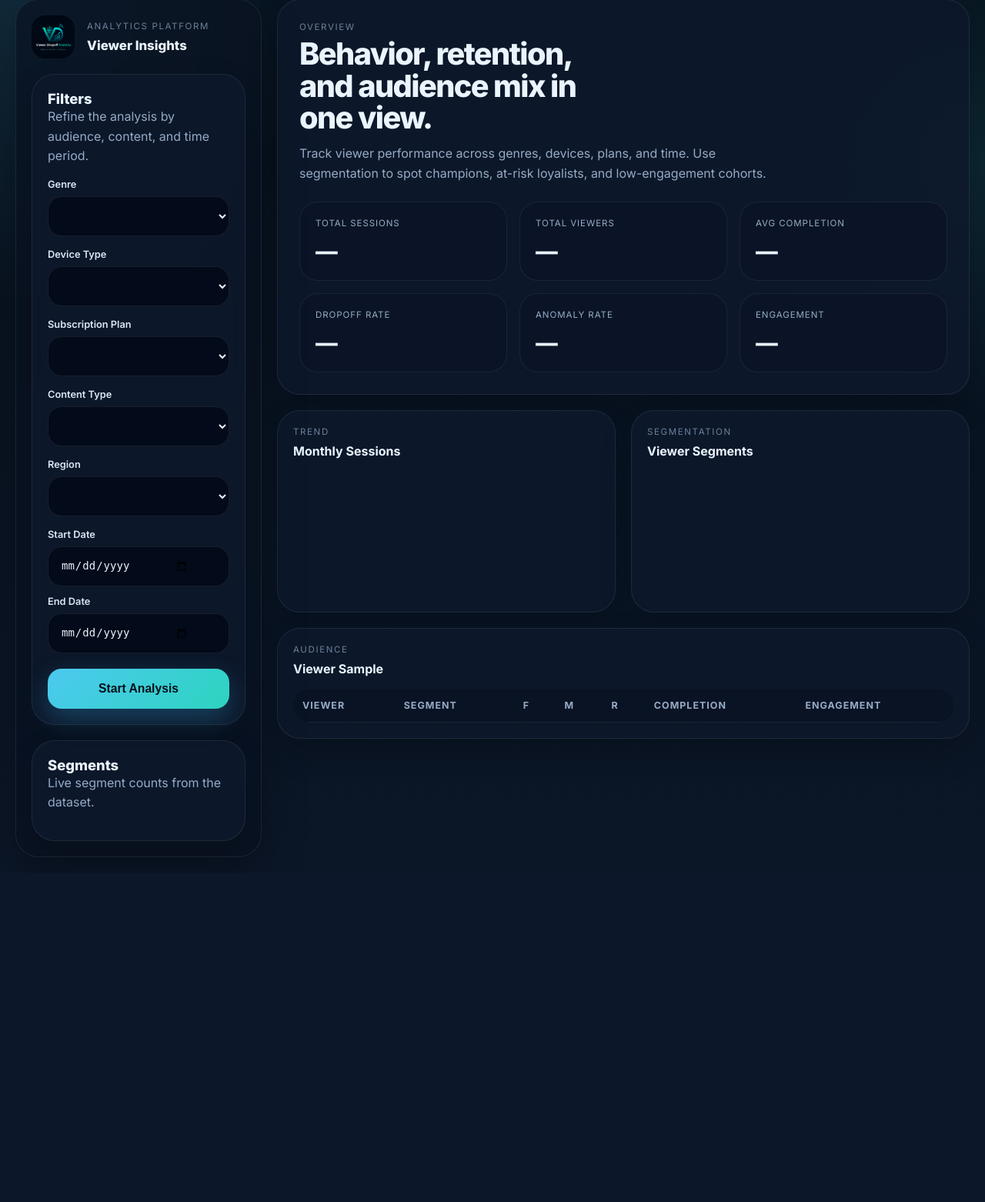
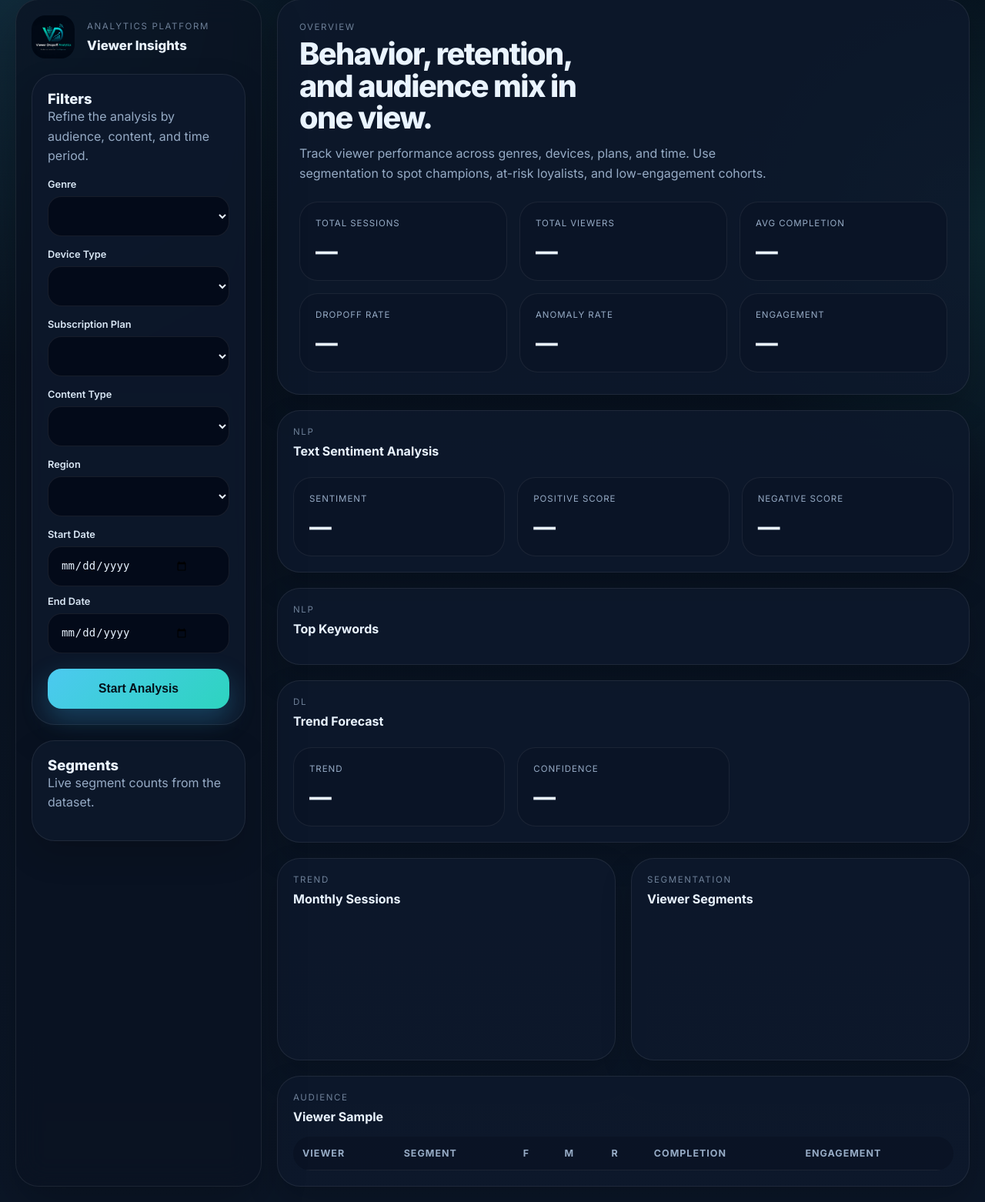
Before and after one commit to chandru0708/Viewer_Drop_Analytics, a Flask app: page / in a window 1280 px wide. Shown: the part 21-1583 px from the top of the page at 77% size. Before the commit the page ends 1137 px from the top, so only its background shows below. Run offline with Flask 3, Linux system fonts and the light colour scheme; lists and menus that the app fills with data are empty; a map, chart or similar area stays blank.

Commit message:
Add NLP and DL modules to dashboard

```diff
--- a/app.py
+++ b/app.py
@@ -3,13 +3,20 @@ import numpy as np
 import pandas as pd
 from flask import Flask, jsonify, render_template, request
 from statsmodels.tsa.holtwinters import ExponentialSmoothing
+from scripts.nlp_engine import get_sentiment, get_top_keywords
+from scripts.dl_engine import simple_trend_forecast
+
+from scripts.nlp_engine import get_sentiment, get_top_keywords
+from scripts.dl_engine import simple_trend_forecast
 
 app = Flask(__name__)
 DATA_PATH = os.path.join("data", "raw", "Master_Entertainment_Data.xlsx")
 
+
 @app.route("/")
 def dashboard():
     return render_template("dashboard.html")
+
 
 @app.route("/api/debug-data")
 def debug_data():
@@ -23,6 +30,7 @@ def debug_data():
         })
     except Exception as exc:
         return jsonify({"status": "error", "message": str(exc)}), 500
+
 
 def load_data():
     if not os.path.exists(DATA_PATH):
@@ -100,6 +108,7 @@ def load_data():
     df["session_month"] = df["session_date"].dt.to_period("M").astype(str)
     return df
 
+
 def apply_filters(df, filters):
     filtered = df.copy()
 
@@ -127,6 +136,7 @@ def apply_filters(df, filters):
 
     return filtered
 
+
 def add_anomaly_flags(df):
     out = df.copy()
     out["anomaly_low_completion"] = (out["completion_rate"] < 20).astype(int)
@@ -139,6 +149,7 @@ def add_anomaly_flags(df):
     ).astype(int)
     return out
 
+
 def compute_kpis(df):
     return {
         "total_sessions": int(df["session_id"].nunique()),
@@ -148,6 +159,7 @@ def compute_kpis(df):
         "anomaly_rate": round(float(df["anomaly_flag"].mean() * 100), 2),
         "avg_engagement_score": round(float(df["engagement_score"].mean()), 2)
     }
+
 
 def monthly_summary(df):
     return (
@@ -159,6 +171,7 @@ def monthly_summary(df):
         )
         .sort_values("session_month")
     )
+
 
 def category_summary(df, col, label):
     result = (
@@ -177,6 +190,7 @@ def category_summary(df, col, label):
     result["dropoff_rate_pct"] = result["dropoff_rate_pct"].round(2)
     return result.rename(columns={col: label})
 
+
 def daily_sessions(df):
     out = df.copy()
     out["session_day"] = pd.to_datetime(out["session_date"]).dt.normalize()
@@ -186,6 +200,7 @@ def daily_sessions(df):
         .rename(columns={"session_day": "session_date"})
         .sort_values("session_date")
     )
+
 
 def forecast_sessions(daily_df, periods=30):
     if len(daily_df) < 7:
@@ -212,6 +227,7 @@ def forecast_sessions(daily_df, periods=30):
         "lower_ci": np.round(np.maximum(vals - 1.96 * residual_std, 0), 2),
         "upper_ci": np.round(vals + 1.96 * residual_std, 2)
     })
+
 
 def compute_viewer_segmentation(df):
     base_date = df["session_date"].max() + pd.Timedelta(days=1)
@@ -291,6 +307,7 @@ def compute_viewer_segmentation(df):
 
     return viewer, segment_summary
 
+
 @app.route("/api/filter-options")
 def filter_options():
     try:
@@ -310,6 +327,7 @@ def filter_options():
     except Exception as exc:
         return jsonify({"status": "error", "message": str(exc)}), 500
 
+
 @app.route("/api/run-analysis", methods=["POST"])
 def run_analysis():
     try:
@@ -323,14 +341,24 @@ def run_analysis():
                 "message": "No data available for the selected filters."
             })
 
-        monthly = monthly_summary(filtered)
+        sample_text = payload.get(
+            "sample_text",
+            "The content has strong growth and positive engagement, but some users show weak retention."
+        )
+
         daily = daily_sessions(filtered)
         forecast = forecast_sessions(daily, periods=30)
+        viewer_table, segment_summary = compute_viewer_segmentation(filtered)
+        nlp_result = get_sentiment(sample_text)
+        keywords = get_top_keywords(sample_text, top_n=8)
+
+        series_for_dl = daily["sessions"].tolist() if len(daily) else filtered["watch_time_minutes"].tolist()
+        dl_result = simple_trend_forecast(series_for_dl, future_steps=7)
 
         return jsonify({
             "status": "success",
             "kpis": compute_kpis(filtered),
-            "monthly": monthly.to_dict(orient="records"),
+            "monthly": monthly_summary(filtered).to_dict(orient="records"),
             "genre_summary": category_summary(filtered, "genre", "genre").to_dict(orient="records"),
             "device_summary": category_summary(filtered, "device_type", "device_type").to_dict(orient="records"),
             "subscription_summary": category_summary(filtered, "subscription_plan", "subscription_plan").to_dict(orient="records"),
@@ -351,10 +379,16 @@ def run_analysis():
                     "upper_ci": float(r["upper_ci"])
                 }
                 for _, r in forecast.iterrows()
-            ]
+            ],
+            "segmentation_sample": viewer_table.head(20).to_dict(orient="records"),
+            "segment_summary": segment_summary.to_dict(orient="records"),
+            "nlp_result": nlp_result,
+            "keywords": keywords,
+            "dl_result": dl_result
         })
     except Exception as exc:
         return jsonify({"status": "error", "message": str(exc)}), 500
+
 
 @app.route("/api/segmentation", methods=["POST"])
 def segmentation():
@@ -378,6 +412,7 @@ def segmentation():
     except Exception as exc:
         return jsonify({"status": "error", "message": str(exc)}), 500
 
+
 if __name__ == "__main__":
     print("STARTING FLASK APP")
     app.run(debug=True)
--- /dev/null
+++ b/scripts/nlp_engine.py
@@ -0,0 +1,52 @@
+import re
+from collections import Counter
+
+POSITIVE_WORDS = {
+    "good", "great", "positive", "growth", "gain", "up", "bull", "profit",
+    "strong", "better", "improve", "excellent", "rise", "increase"
+}
+
+NEGATIVE_WORDS = {
+    "bad", "poor", "negative", "loss", "down", "bear", "risk", "weak",
+    "decline", "drop", "worse", "fall", "decrease"
+}
+
+STOP_WORDS = {
+    "the", "and", "for", "with", "that", "this", "from", "have", "are",
+    "was", "were", "will", "been", "into", "your", "you", "our", "their"
+}
+
+def clean_text(text):
+    text = str(text).lower()
+    text = re.sub(r"http\S+|www\S+", " ", text)
+    text = re.sub(r"[^a-z\s]", " ", text)
+    text = re.sub(r"\s+", " ", text).strip()
+    return text
+
+def tokenize(text):
+    return [w for w in clean_text(text).split() if len(w) > 2]
+
+def get_sentiment(text):
+    tokens = tokenize(text)
+    pos = sum(1 for t in tokens if t in POSITIVE_WORDS)
+    neg = sum(1 for t in tokens if t in NEGATIVE_WORDS)
+
+    if pos > neg:
+        sentiment = "Positive"
+    elif neg > pos:
+        sentiment = "Negative"
+    else:
+        sentiment = "Neutral"
+
+    return {
+        "clean_text": clean_text(text),
+        "tokens": tokens,
+        "sentiment": sentiment,
+        "positive_score": pos,
+        "negative_score": neg
+    }
+
+def get_top_keywords(text, top_n=5):
+    tokens = tokenize(text)
+    words = [w for w in tokens if w not in STOP_WORDS]
+    return [{"keyword": k, "count": int(v)} for k, v in Counter(words).most_common(top_n)]
--- a/static/script.js
+++ b/static/script.js
@@ -169,16 +169,45 @@ function renderViewerSample(rows) {
   rows.forEach(row => {
     const tr = document.createElement("tr");
     tr.innerHTML = `
-      <td>${row.viewer_id}</td>
-      <td>${row.segment}</td>
-      <td>${row.F_score}</td>
-      <td>${row.M_score}</td>
-      <td>${row.R_score}</td>
-      <td>${row.avg_completion_rate}</td>
-      <td>${row.avg_engagement_score}</td>
+      <td>${row.viewer_id ?? "—"}</td>
+      <td>${row.segment ?? "—"}</td>
+      <td>${row.F_score ?? "—"}</td>
+      <td>${row.M_score ?? "—"}</td>
+      <td>${row.R_score ?? "—"}</td>
+      <td>${row.avg_completion_rate ?? "—"}</td>
+      <td>${row.avg_engagement_score ?? "—"}</td>
     `;
     tbody.appendChild(tr);
   });
+}
+
+function renderNlp(nlpResult, keywords) {
+  document.getElementById("nlpSentiment").textContent = nlpResult.sentiment ?? "—";
+  document.getElementById("nlpPositiveScore").textContent = nlpResult.positive_score ?? "—";
+  document.getElementById("nlpNegativeScore").textContent = nlpResult.negative_score ?? "—";
+  document.getElementById("nlpCleanText").textContent = nlpResult.clean_text ? `Clean text: ${nlpResult.clean_text}` : "";
+
+  const wrap = document.getElementById("keywordChips");
+  wrap.innerHTML = "";
+
+  (keywords || []).forEach(item => {
+    const chip = document.createElement("span");
+    chip.className = "chip";
+    const word = item.keyword ?? item[0] ?? "";
+    const count = item.count ?? item[1] ?? 0;
+    chip.textContent = `${word} (${count})`;
+    wrap.appendChild(chip);
+  });
+}
+
+function renderDl(dlResult) {
+  document.getElementById("dlTrend").textContent = dlResult.trend ?? "—";
+  document.getElementById("dlConfidence").textContent = dlResult.confidence ?? "—";
+
+  const forecast = Array.isArray(dlResult.forecast) ? dlResult.forecast : [];
+  document.getElementById("dlForecastText").textContent = forecast.length
+    ? `Next values: ${forecast.join(", ")}`
+    : "";
 }
 
 async function loadFilterOptions() {
@@ -210,6 +239,8 @@ async function runAnalysis() {
 
   renderKpis(json.kpis || {});
   renderMonthlyChart(json.monthly || []);
+  renderNlp(json.nlp_result || {}, json.keywords || []);
+  renderDl(json.dl_result || {});
 }
 
 async function loadSegmentation() {
@@ -232,7 +263,8 @@ async function loadSegmentation() {
 document.addEventListener("click", e => {
   if (e.target.matches(".chip[data-segment]")) {
     const segment = e.target.dataset.segment;
-    loadSegmentation({ segments: [segment] });
+    const legend = document.getElementById("segmentationLegend");
+    if (legend) legend.textContent = `Selected segment: ${segment}`;
   }
 });
 
--- a/static/style.css
+++ b/static/style.css
@@ -274,6 +274,13 @@ input[type="date"].input-field::-webkit-calendar-picker-indicator {
   align-items: center;
   gap: 8px;
   cursor: pointer;
+  transition: transform 0.2s ease, background 0.2s ease, border-color 0.2s ease;
+}
+
+.chip:hover {
+  transform: translateY(-1px);
+  background: rgba(76, 201, 240, 0.12);
+  border-color: rgba(76, 201, 240, 0.28);
 }
 
 .main-content {
@@ -338,6 +345,10 @@ input[type="date"].input-field::-webkit-calendar-picker-indicator {
 
 .panel-header {
   margin-bottom: var(--space-4);
+}
+
+.panel h3 {
+  margin-top: 4px;
 }
 
 .table-wrap {
--- a/templates/dashboard.html
+++ b/templates/dashboard.html
@@ -56,7 +56,6 @@
           <select id="regionFilter" class="input-field"></select>
         </div>
 
-
         <div class="date-stack">
           <div class="field-group">
             <label for="startDate">Start Date</label>
@@ -68,6 +67,7 @@
             <input type="date" id="endDate" class="input-field date-input">
           </div>
         </div>
+
         <button id="analysisBtn" class="primary-btn" type="button">Start Analysis</button>
       </section>
 
@@ -120,6 +120,60 @@
             <strong id="avgEngagement">—</strong>
           </article>
         </div>
+      </section>
+
+      <section class="panel">
+        <div class="panel-header">
+          <div>
+            <p class="eyebrow">NLP</p>
+            <h3>Text Sentiment Analysis</h3>
+          </div>
+        </div>
+        <div class="kpi-grid">
+          <article class="kpi-card">
+            <span class="kpi-label">Sentiment</span>
+            <strong id="nlpSentiment">—</strong>
+          </article>
+          <article class="kpi-card">
+            <span class="kpi-label">Positive Score</span>
+            <strong id="nlpPositiveScore">—</strong>
+          </article>
+          <article class="kpi-card">
+            <span class="kpi-label">Negative Score</span>
+            <strong id="nlpNegativeScore">—</strong>
+          </article>
+        </div>
+        <p id="nlpCleanText" class="panel-note"></p>
+      </section>
+
+      <section class="panel">
+        <div class="panel-header">
+          <div>
+            <p class="eyebrow">NLP</p>
+            <h3>Top Keywords</h3>
+          </div>
+        </div>
+        <div id="keywordChips" class="chip-group"></div>
+      </section>
+
+      <section class="panel">
+        <div class="panel-header">
+          <div>
+            <p class="eyebrow">DL</p>
+            <h3>Trend Forecast</h3>
+          </div>
+        </div>
+        <div class="kpi-grid">
+          <article class="kpi-card">
+            <span class="kpi-label">Trend</span>
+            <strong id="dlTrend">—</strong>
+          </article>
+          <article class="kpi-card">
+            <span class="kpi-label">Confidence</span>
+            <strong id="dlConfidence">—</strong>
+          </article>
+        </div>
+        <p id="dlForecastText" class="panel-note"></p>
       </section>
 
       <section class="panel-grid">
```
Also changed, not shown: scripts/dl_engine.py (added, +38 -0 lines), scripts/__init__.py (added). Lines whose indentation alone changed are shown as unchanged.
